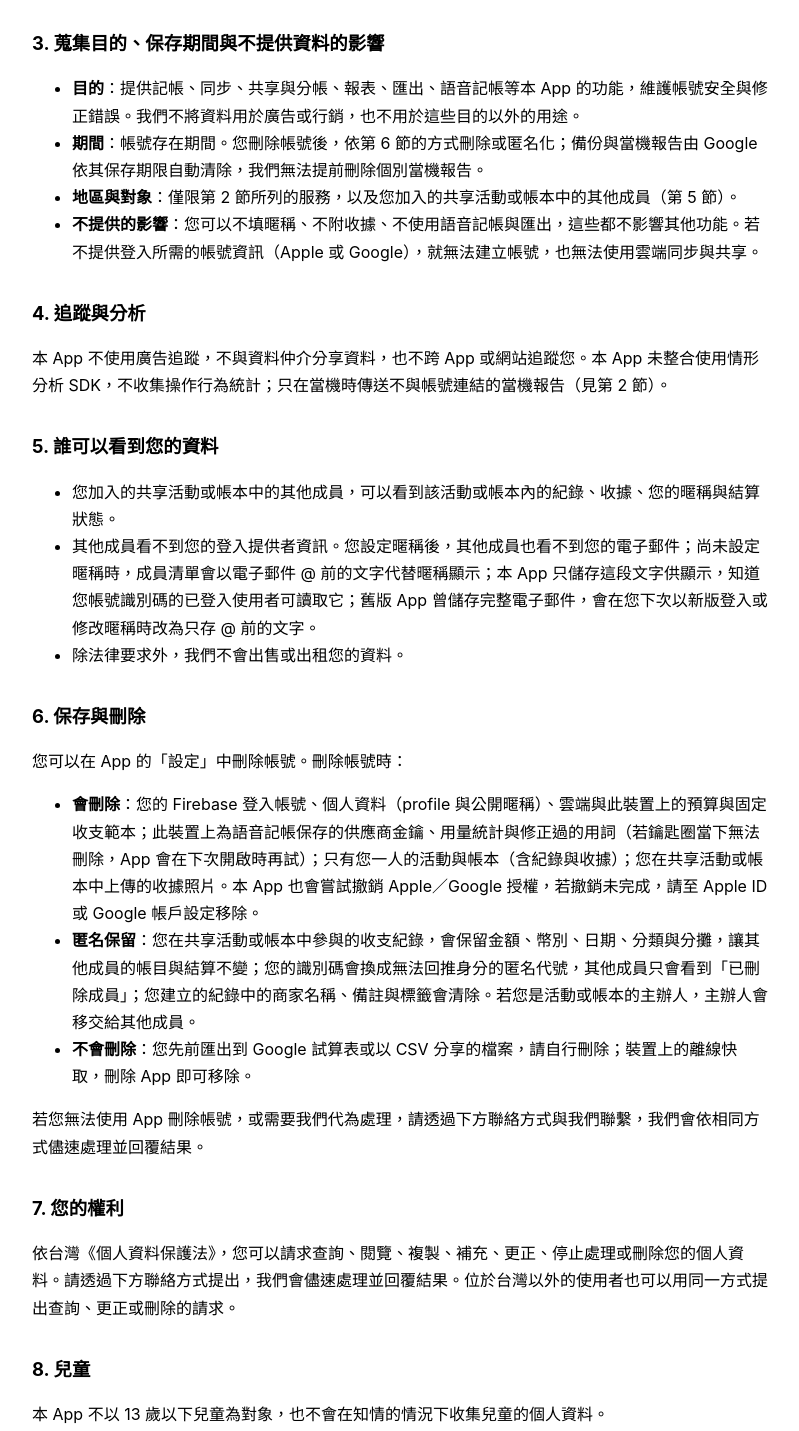
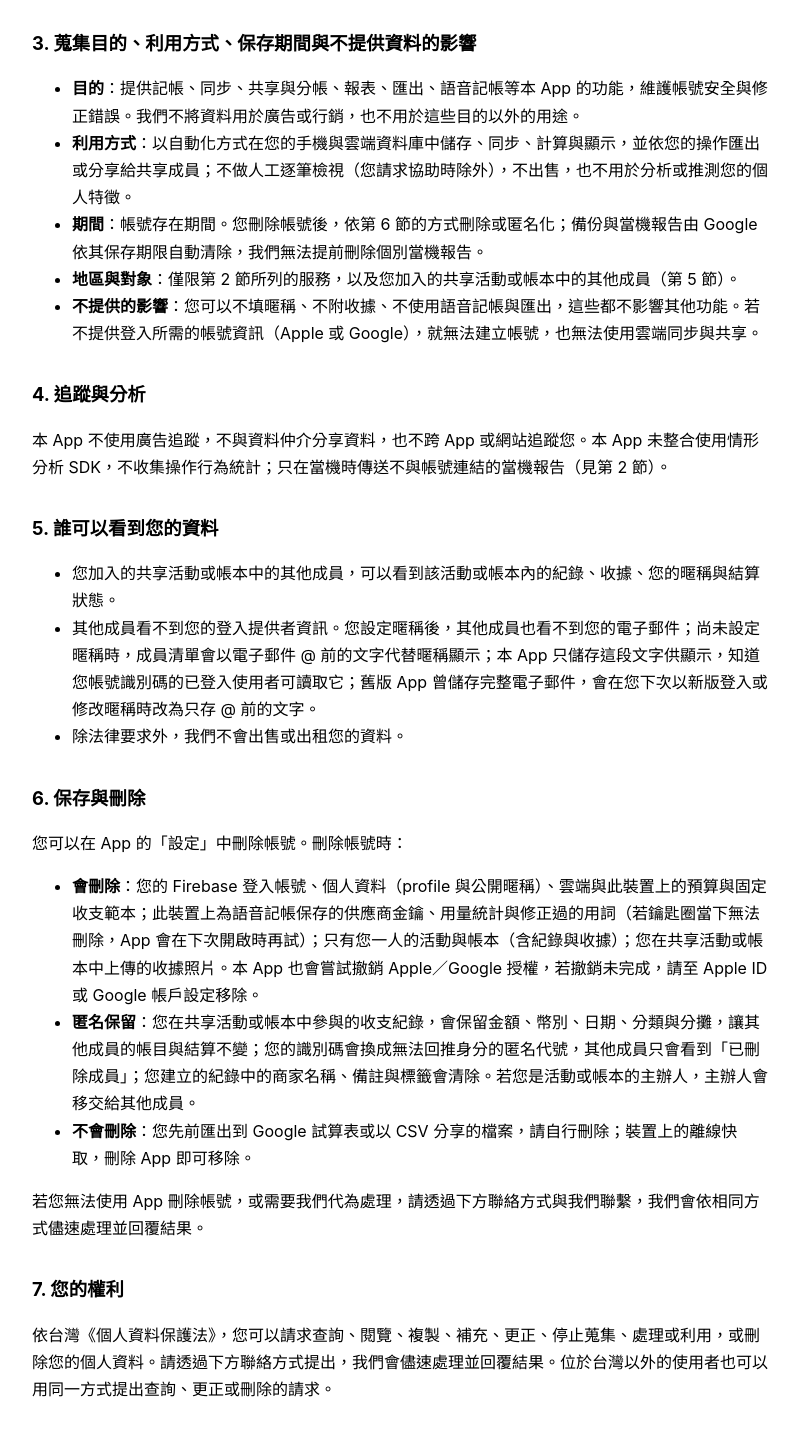
Before and after one commit to yhzhou0131/capycash-privacy, a plain HTML site: page index.html in a window 1280 px wide. Shown: the part 2020-3451 px from the top of the page, without its empty margins (240-1039 px from the left). Drawn offline with Linux system fonts and the light colour scheme.

Commit message:
Privacy policy: add how data is used; use the statutory wording for stopping collection, processing or use

```diff
--- a/index.html
+++ b/index.html
@@ -54,9 +54,10 @@
   <li><strong>匯率服務</strong>（Frankfurter、ExchangeRate-API）：查詢匯率時只傳送幣別與日期，不傳送您的個人資料或記帳內容。</li>
 </ul>
 
-<h2>3. 蒐集目的、保存期間與不提供資料的影響</h2>
+<h2>3. 蒐集目的、利用方式、保存期間與不提供資料的影響</h2>
 <ul>
   <li><strong>目的</strong>：提供記帳、同步、共享與分帳、報表、匯出、語音記帳等本 App 的功能，維護帳號安全與修正錯誤。我們不將資料用於廣告或行銷，也不用於這些目的以外的用途。</li>
+  <li><strong>利用方式</strong>：以自動化方式在您的手機與雲端資料庫中儲存、同步、計算與顯示，並依您的操作匯出或分享給共享成員；不做人工逐筆檢視（您請求協助時除外），不出售，也不用於分析或推測您的個人特徵。</li>
   <li><strong>期間</strong>：帳號存在期間。您刪除帳號後，依第 6 節的方式刪除或匿名化；備份與當機報告由 Google 依其保存期限自動清除，我們無法提前刪除個別當機報告。</li>
   <li><strong>地區與對象</strong>：僅限第 2 節所列的服務，以及您加入的共享活動或帳本中的其他成員（第 5 節）。</li>
   <li><strong>不提供的影響</strong>：您可以不填暱稱、不附收據、不使用語音記帳與匯出，這些都不影響其他功能。若不提供登入所需的帳號資訊（Apple 或 Google），就無法建立帳號，也無法使用雲端同步與共享。</li>
@@ -82,7 +83,7 @@
 <p>若您無法使用 App 刪除帳號，或需要我們代為處理，請透過下方聯絡方式與我們聯繫，我們會依相同方式儘速處理並回覆結果。</p>
 
 <h2>7. 您的權利</h2>
-<p>依台灣《個人資料保護法》，您可以請求查詢、閱覽、複製、補充、更正、停止處理或刪除您的個人資料。請透過下方聯絡方式提出，我們會儘速處理並回覆結果。位於台灣以外的使用者也可以用同一方式提出查詢、更正或刪除的請求。</p>
+<p>依台灣《個人資料保護法》，您可以請求查詢、閱覽、複製、補充、更正、停止蒐集、處理或利用，或刪除您的個人資料。請透過下方聯絡方式提出，我們會儘速處理並回覆結果。位於台灣以外的使用者也可以用同一方式提出查詢、更正或刪除的請求。</p>
 
 <h2>8. 兒童</h2>
 <p>本 App 不以 13 歲以下兒童為對象，也不會在知情的情況下收集兒童的個人資料。</p>
```
